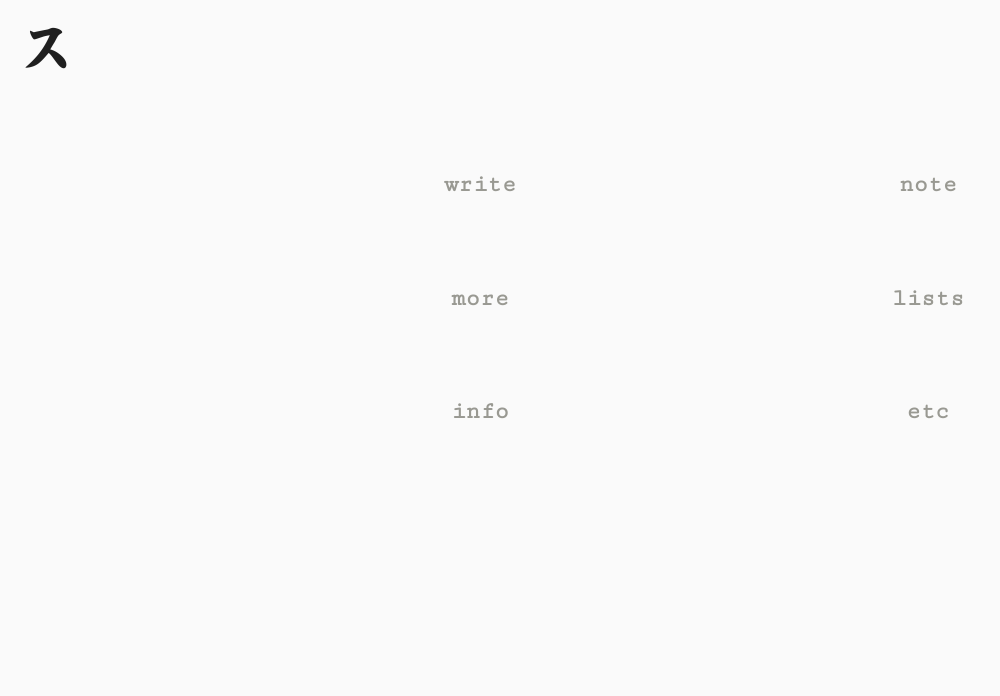
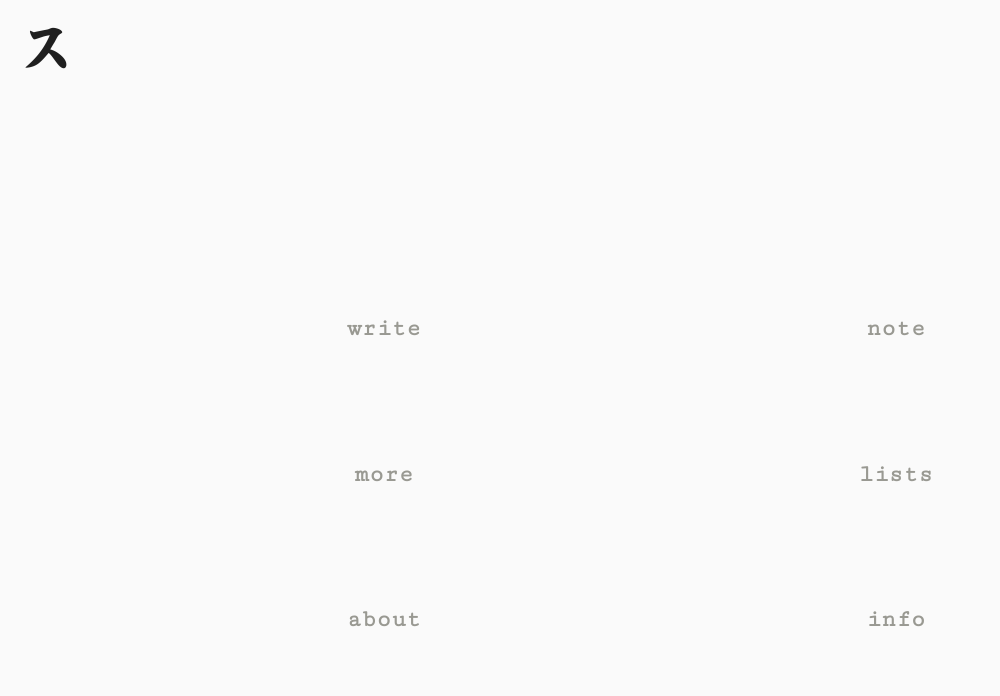
Before and after one commit to sundarj/joshi.su, a plain HTML site: page index.html in a window 1280 px wide. Shown: the whole page, without its empty margins (0-1000 px from the left). Drawn offline with nearby package versions, Linux system fonts and the light colour scheme.

Commit message:
refinement

```diff
--- a/b.css
+++ b/b.css
@@ -12,3 +12,8 @@ body {
     height: 100%;
     margin: 0;
 }
+
+::selection {
+    background: none;
+    text-shadow: 0px 0px 1px black;
+}
--- a/index.html
+++ b/index.html
@@ -36,12 +36,12 @@
             </article><!--
          --><article class="wrought">
                 <a href="!">
-                    <h2>info</h2>
+                    <h2>about</h2>
                 </a>
             </article><!--
          --><article class="wrought">
                 <a href="etc">
-                    <h2>etc</h2>
+                    <h2>info</h2>
                 </a>
             </article>
         </nav>
--- a/s.css
+++ b/s.css
@@ -1,22 +1,19 @@
 @import url(http://fonts.googleapis.com/css?family=Cutive+Mono);
 
 .site-head {
-    height: 100%;
-    width: 128px;
     background: url(i/jsu.png) no-repeat 1em 1em;
     background-size: 64px;
-    position: relative;
+    width: 128px;
+    height: 128px;
 }
 .site-head * { margin: 0 }
 .site-head h1 {
     position: relative;
     left: -999px;
 }
-.site-head, main { display: inline-block; vertical-align: top; }
 
 main {
     padding: 10%;
-    width: calc(100% - 128px);
 }
 .wrought a {
     color: inherit;
@@ -31,10 +28,11 @@ main {
     display: inline-block;
     width: 50%;
     vertical-align: middle;
-    padding: 1em 0;
+    padding: 2em 0;
     font-family: 'Cutive Mono', Consolas, monospace;
     -webkit-transition: background .4s ease-in-out;
     transition: background .4s ease-in-out;
+    letter-spacing: .02em;
 }
 .wrought:hover {
     background: #1f262e;
@@ -48,10 +46,9 @@ main hr {
 
 
 @media screen and (max-width: 60em) {
-    .site-head, main { display: block; width: 100% }
+    .site-head { width: 100% }
 
     .site-head {
-        height: 128px;
         background-position: 50% 50%;
     }
     main { padding: 5% }
```
